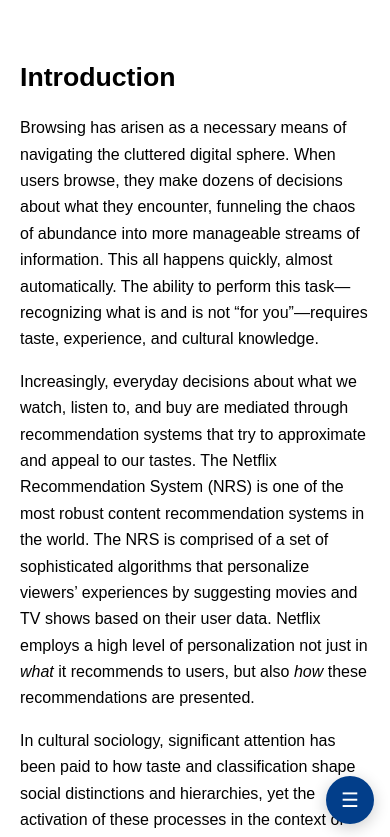
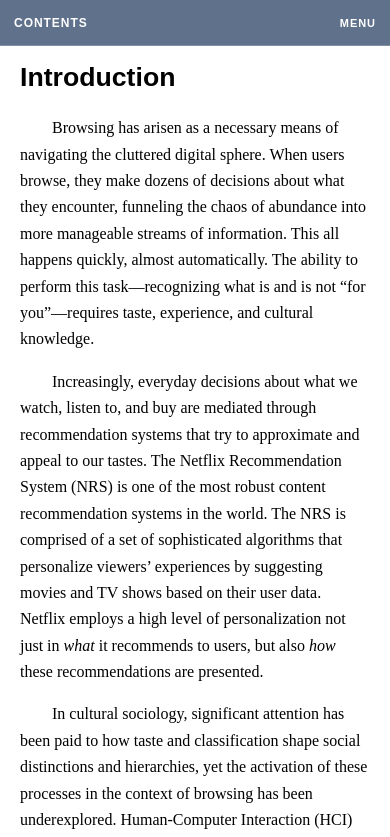
Before and after one commit to k80ambrose/howwebrowse, a React (Vite) app: page / in a window 390 px wide. Shown: the top 837 px of the page. Built offline with nearby package versions, Linux system fonts and the light colour scheme; a web font is replaced by a local one.

Commit message:
nav pane on mobile

```diff
--- a/src/App.css
+++ b/src/App.css
@@ -19,16 +19,21 @@
 
 section {
   margin: 20px 0;
+  scroll-margin-top: 92px;
 }
 
 /* ===== Typography ===== */
 body p,
 #thesis-content p {
-  font-family: "articulat-cf", sans-serif;
-  font-weight: 500;
+  font-family: "Times New Roman", Times, serif;
+  font-weight: 400;
   font-style: normal;
   font-size: 14pt;
   line-height: 1.65;
+}
+
+#thesis-content section > p:not(.indented-text) {
+  text-indent: 2em;
 }
 
 h2 {
@@ -65,7 +70,7 @@ h5 {
 
 blockquote {
   font-family: "articulat-cf", sans-serif;
-  font-weight: 300;
+  font-weight: 400;
   font-style: normal;
   margin-left: 40px;
   padding-left: 20px;
@@ -78,8 +83,8 @@ blockquote {
 }
 
 .image-caption {
-  font-family: "articulat-cf", sans-serif;
-  font-weight: 300;
+  font-family: "Times New Roman", Times, serif;
+  font-weight: 400;
   font-size: 1.1em;
   font-style: italic;
   color: #444;
@@ -203,7 +208,7 @@ th, td {
   border: 1px solid black;
   padding: 8px;
   text-align: center;
-  font-family: "articulat-cf", sans-serif;
+  font-family: "Times New Roman", Times, serif;
 }
 
 th {
@@ -216,7 +221,7 @@ caption {
   font-style: italic;
   margin: 5px 0;
   color: black;
-  font-family: "articulat-cf", sans-serif;
+  font-family: "Times New Roman", Times, serif;
   text-align: left;
 }
 
@@ -253,13 +258,151 @@ caption {
 
 /* ===== Bibliography ===== */
 .bibliography-entry p {
-  font-family: "articulat-cf", sans-serif;
+  font-family: "Times New Roman", Times, serif;
   font-weight: 400;
   font-style: normal;
   font-size: 12pt;
   text-indent: -2em;
   padding-left: 2em;
   margin-bottom: 1em;
+}
+
+/* ===== Table of contents ===== */
+.toc {
+  font-family: "articulat-cf", sans-serif;
+}
+
+.toc-desktop {
+  position: fixed;
+  top: 50%;
+  left: 20px;
+  z-index: 50;
+  display: none;
+  width: 208px;
+  padding: 12px;
+  transform: translateY(-50%);
+  background: rgba(255, 255, 255, 0.82);
+  border: 1px solid rgba(2, 62, 138, 0.1);
+  border-radius: 16px;
+  box-shadow: 0 18px 42px rgba(20, 33, 61, 0.13);
+  backdrop-filter: blur(18px);
+}
+
+.toc-title {
+  padding: 0 8px 10px;
+  color: #6c7280;
+  font-family: "articulat-cf", sans-serif;
+  font-size: 11px;
+  font-weight: 800;
+  letter-spacing: 0.12em;
+  text-transform: uppercase;
+}
+
+.toc-link {
+  display: block;
+  width: 100%;
+  min-height: 34px;
+  margin: 2px 0;
+  padding: 7px 10px;
+  border: 0;
+  border-radius: 10px;
+  background: transparent;
+  color: #30343f;
+  cursor: pointer;
+  font: 500 13px/1.25 "articulat-cf", sans-serif;
+  text-align: left;
+  transition: background 0.18s ease, color 0.18s ease, box-shadow 0.18s ease;
+}
+
+.toc-link:hover,
+.toc-link:focus-visible {
+  background: rgba(2, 62, 138, 0.07);
+  color: #023e8a;
+  outline: none;
+}
+
+.toc-link.is-active {
+  background: #023e8a;
+  color: #fff;
+  box-shadow: 0 8px 18px rgba(2, 62, 138, 0.18);
+}
+
+.toc-mobile {
+  position: fixed;
+  top: 0;
+  left: 0;
+  right: 0;
+  z-index: 200;
+  width: 100%;
+  transform: none;
+}
+
+.toc-mobile-toggle {
+  display: flex;
+  width: 100%;
+  min-height: 46px;
+  align-items: center;
+  justify-content: space-between;
+  gap: 16px;
+  padding: 10px 14px;
+  border: 0;
+  border-bottom: 1px solid rgba(255, 255, 255, 0.22);
+  border-radius: 0;
+  background: #5f718b;
+  box-shadow: none;
+  color: #fff;
+  cursor: pointer;
+  font-family: "articulat-cf", sans-serif;
+  font-size: 12px;
+  font-weight: 800;
+  letter-spacing: 0.08em;
+  text-transform: uppercase;
+}
+
+.toc-mobile-toggle span:last-child {
+  color: #fff;
+  font-size: 11px;
+}
+
+.toc-mobile-panel {
+  max-height: min(66vh, 430px);
+  margin-top: 0;
+  padding: 8px;
+  overflow-y: auto;
+  background: #5f718b;
+  border: 0;
+  border-radius: 0;
+  box-shadow: none;
+}
+
+.toc-mobile .toc-link {
+  color: #fff;
+}
+
+.toc-mobile .toc-link:hover,
+.toc-mobile .toc-link:focus-visible {
+  background: rgba(255, 255, 255, 0.14);
+  color: #fff;
+}
+
+.toc-mobile .toc-link.is-active {
+  background: rgba(255, 255, 255, 0.22);
+  color: #fff;
+  box-shadow: none;
+}
+
+@media (min-width: 1100px) {
+  section {
+    scroll-margin-top: 24px;
+  }
+
+  .toc-desktop {
+    display: block;
+  }
+
+  .toc-mobile {
+    display: none;
+  }
 }
 
 /* ===== Mobile ===== */
--- a/src/App.jsx
+++ b/src/App.jsx
@@ -15,7 +15,7 @@ export default function App() {
           maxWidth: '800px',
           margin: '0 auto',
           padding: '40px 20px',
-          fontFamily: '"articulat-cf", sans-serif',
+          fontFamily: '"Times New Roman", Times, serif',
           zIndex: 10,
           background: '#fff',
         }}
--- a/src/components/TableOfContents.jsx
+++ b/src/components/TableOfContents.jsx
@@ -38,103 +38,40 @@ export default function TableOfContents() {
     setOpen(false)
   }
 
-  const linkStyle = (id) => ({
-    display: 'block',
-    padding: '6px 12px',
-    fontSize: '13px',
-    fontFamily: '"articulat-cf", sans-serif',
-    fontWeight: activeId === id ? 700 : 400,
-    color: activeId === id ? '#023e8a' : '#444',
-    background: activeId === id ? 'rgba(2, 62, 138, 0.08)' : 'transparent',
-    borderLeft: `3px solid ${activeId === id ? '#023e8a' : 'transparent'}`,
-    cursor: 'pointer',
-    borderRadius: '0 4px 4px 0',
-    transition: 'all 0.2s',
-    textDecoration: 'none',
-    lineHeight: '1.4',
-    marginBottom: '2px',
-  })
-
   const links = SECTIONS.map(({ id, label }) => (
-    <div key={id} style={linkStyle(id)} onClick={() => scrollTo(id)}>
+    <button
+      key={id}
+      type="button"
+      className={`toc-link ${activeId === id ? 'is-active' : ''}`}
+      onClick={() => scrollTo(id)}
+    >
       {label}
-    </div>
+    </button>
   ))
 
   return (
     <>
       {/* Desktop sidebar */}
-      <nav
-        style={{
-          position: 'fixed',
-          top: '50%',
-          left: '16px',
-          transform: 'translateY(-50%)',
-          width: '180px',
-          zIndex: 50,
-          display: 'none',
-          background: 'rgba(255,255,255,0.92)',
-          borderRadius: '8px',
-          padding: '12px 0',
-          boxShadow: '0 2px 16px rgba(0,0,0,0.1)',
-        }}
-        className="toc-desktop"
-      >
-        <div style={{ padding: '0 12px 8px', fontSize: '11px', fontWeight: 700, color: '#999', letterSpacing: '0.08em', fontFamily: '"articulat-cf", sans-serif' }}>
-          CONTENTS
-        </div>
+      <nav className="toc toc-desktop" aria-label="Table of contents">
+        <div className="toc-title">Contents</div>
         {links}
       </nav>
 
-      {/* Mobile floating button + drawer */}
-      <div className="toc-mobile" style={{ position: 'fixed', bottom: '20px', right: '16px', zIndex: 200 }}>
+      {/* Mobile top-floating menu */}
+      <div className="toc toc-mobile">
         <button
           onClick={() => setOpen(!open)}
-          style={{
-            width: '48px',
-            height: '48px',
-            borderRadius: '50%',
-            border: 'none',
-            background: '#023e8a',
-            color: '#fff',
-            fontSize: '20px',
-            cursor: 'pointer',
-            boxShadow: '0 4px 16px rgba(0,0,0,0.2)',
-            display: 'flex',
-            alignItems: 'center',
-            justifyContent: 'center',
-          }}
+          className="toc-mobile-toggle"
           aria-label="Table of contents"
+          aria-expanded={open}
         >
-          ☰
+          <span>Contents</span>
+          <span aria-hidden="true">{open ? 'Close' : 'Menu'}</span>
         </button>
         {open && (
-          <div
-            style={{
-              position: 'absolute',
-              bottom: '56px',
-              right: 0,
-              width: '220px',
-              background: 'rgba(255,255,255,0.97)',
-              borderRadius: '10px',
-              padding: '12px 0',
-              boxShadow: '0 4px 24px rgba(0,0,0,0.15)',
-            }}
-          >
-            <div style={{ padding: '0 12px 8px', fontSize: '11px', fontWeight: 700, color: '#999', letterSpacing: '0.08em', fontFamily: '"articulat-cf", sans-serif' }}>
-              CONTENTS
-            </div>
-            {links}
-          </div>
+          <div className="toc-mobile-panel">{links}</div>
         )}
       </div>
-
-      <style>{`
-        @media (min-width: 1100px) {
-          .toc-desktop { display: block !important; }
-          .toc-mobile { display: none !important; }
-        }
-      `}</style>
     </>
   )
 }
```
